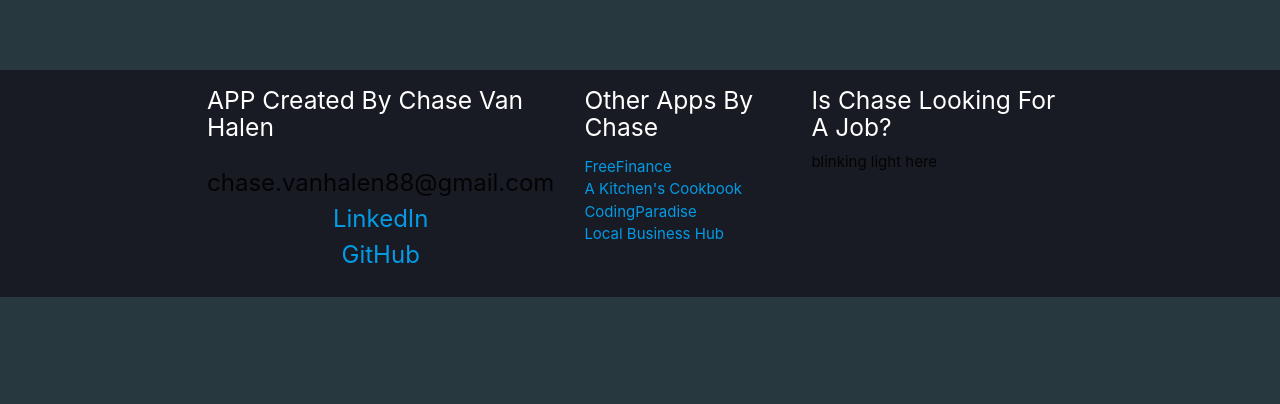
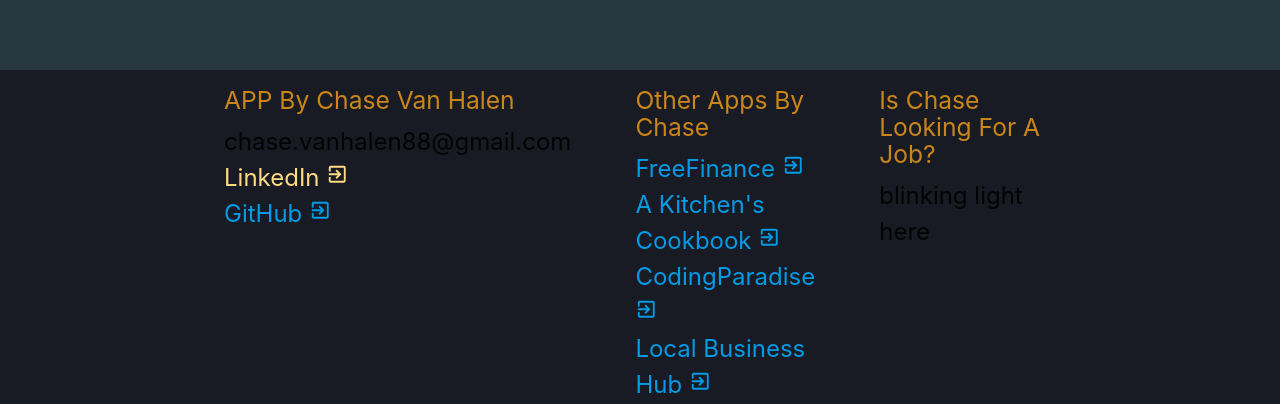
Before and after one commit to chase104/stream_simply, a React (Create React App) app in the folder client/: page / in a window 1280 px wide. Shown: the part 548-952 px from the top of the page. Before the commit the page ends 845 px from the top, so only its background shows below. Built offline with nearby package versions, Linux system fonts and the light colour scheme; no server answers.

Commit message:
update the footer styling and footer links

```diff
--- a/client/src/components/Card.js
+++ b/client/src/components/Card.js
@@ -168,10 +168,10 @@ const returnDate = () => {
 
         </div>
         <div className="favorite-container">
-        {isFavorite || favoritedMovie ? <Favorite className="favorite" onClick={() => handleFavoriteClick(true)}/> : <FavoriteBorder className="favorite-option" onClick={() => handleFavoriteClick(false)}/>}
+        {isFavorite  ? <Favorite className="favorite" onClick={() => handleFavoriteClick(true)}/> : <FavoriteBorder className="favorite-option" onClick={() => handleFavoriteClick(false)}/>}
         </div>
         <div className="favorite-container">
-        {isBookmarked || watchList ? <Bookmark className="favorite-bookmark" onClick={() => handleBookmarkClick(true)}/> : <BookmarkBorder className="favorite-option" onClick={() => handleBookmarkClick(false)}/>}
+        {isBookmarked ? <Bookmark className="favorite-bookmark" onClick={() => handleBookmarkClick(true)}/> : <BookmarkBorder className="favorite-option" onClick={() => handleBookmarkClick(false)}/>}
         </div>
         <h3 className="simple-modal-title" style={{marginLeft: 'auto'}}>{content ? returnDate() : null}</h3>
       </div>
--- a/client/src/components/layout/Footer.js
+++ b/client/src/components/layout/Footer.js
@@ -1,25 +1,26 @@
 import React from 'react'
+import ExitToAppIcon from '@material-ui/icons/ExitToApp';
 
 const Footer = () => {
   return (
-    <div style={{backgroundColor: "#181b24", display: "flex"}} className="main-footer">
+    <div style={{backgroundColor: "#181b24", display: "flex", marginTop: "80px"}} className="main-footer">
       <div className="container">
-        <div className="" style={{display: "flex"}}>
+        <div className="column-holder" >
           <div className="footer-column">
-            <h5 className="footer-title">APP Created By Chase Van Halen</h5>
+            <h5 className="footer-title">APP By Chase Van Halen</h5>
             <ul className="list-unstyled">
               <li>chase.vanhalen88@gmail.com</li>
-              <li><a href="https://www.linkedin.com/in/chase-van-halen-8068a5108/">LinkedIn</a></li>
-              <li><a href="https://github.com/chase104">GitHub</a></li>
+              <li><a href="https://www.linkedin.com/in/chase-van-halen-8068a5108/" target="_blank" className="footer-link">LinkedIn <ExitToAppIcon /></a> </li>
+              <li><a href="https://github.com/chase104" target="_blank">GitHub <ExitToAppIcon /></a></li>
             </ul>
           </div>
           <div className="footer-column">
             <h5  className="footer-title">Other Apps By Chase</h5>
-            <ul>
-            <li><a href="https://github.com/chase104">FreeFinance</a></li>
-            <li><a href="https://github.com/chase104">A Kitchen's Cookbook</a></li>
-            <li><a href="https://github.com/chase104">CodingParadise</a></li>
-            <li><a href="https://github.com/chase104">Local Business Hub</a></li>
+            <ul className="list-unstyled">
+            <li><a href="https://github.com/chase104" target="_blank">FreeFinance <ExitToAppIcon /></a></li>
+            <li><a href="https://github.com/chase104" target="_blank">A Kitchen's Cookbook <ExitToAppIcon /></a></li>
+            <li><a href="https://github.com/chase104" target="_blank">CodingParadise <ExitToAppIcon /></a></li>
+            <li><a href="https://github.com/chase104" target="_blank">Local Business Hub <ExitToAppIcon /></a></li>
             </ul>
           </div>
           <div className="footer-column">
--- a/client/src/index.css
+++ b/client/src/index.css
@@ -26,16 +26,25 @@ code {
 
 }
 .footer-title{
-  color: white
+  color: #cb861a
+}
+.footer-link{
+ color: #ffdb84
+}
+.column-holder{
+  display: flex;
+  flex-direction: row;
+  justify-content: center
 }
 .footer-column{
-  margin: 0px 15px
+  margin: 0px 32px;
+  display: flex;
+  flex-direction: column;
+  font-size: 24px
 }
+
 .list-unstyled{
-  display: flex;
-flex-direction: column;
-align-items: center;
-font-size: 24px
+  margin-top: 0px;
 }
 .check-circle{
   color: #66b8aa;
@@ -51,7 +60,8 @@ font-size: 24px
   padding: 6px 16px !important;
 }
 .appbar-button:hover{
-  filter: brightness(120%)
+  background-color:  #47506b !important
+
 }
 .edit-personal-button:hover{
   filter: brightness(105%)
@@ -303,6 +313,9 @@ font-size: 24px
   margin-top: 7px !important;
   margin-bottom: 5px !important;
   margin-left: 0px !important;
+}
+.sidebar-button:hover{
+  background:   #667399 !important;
 }
 
 .title-header{
```
